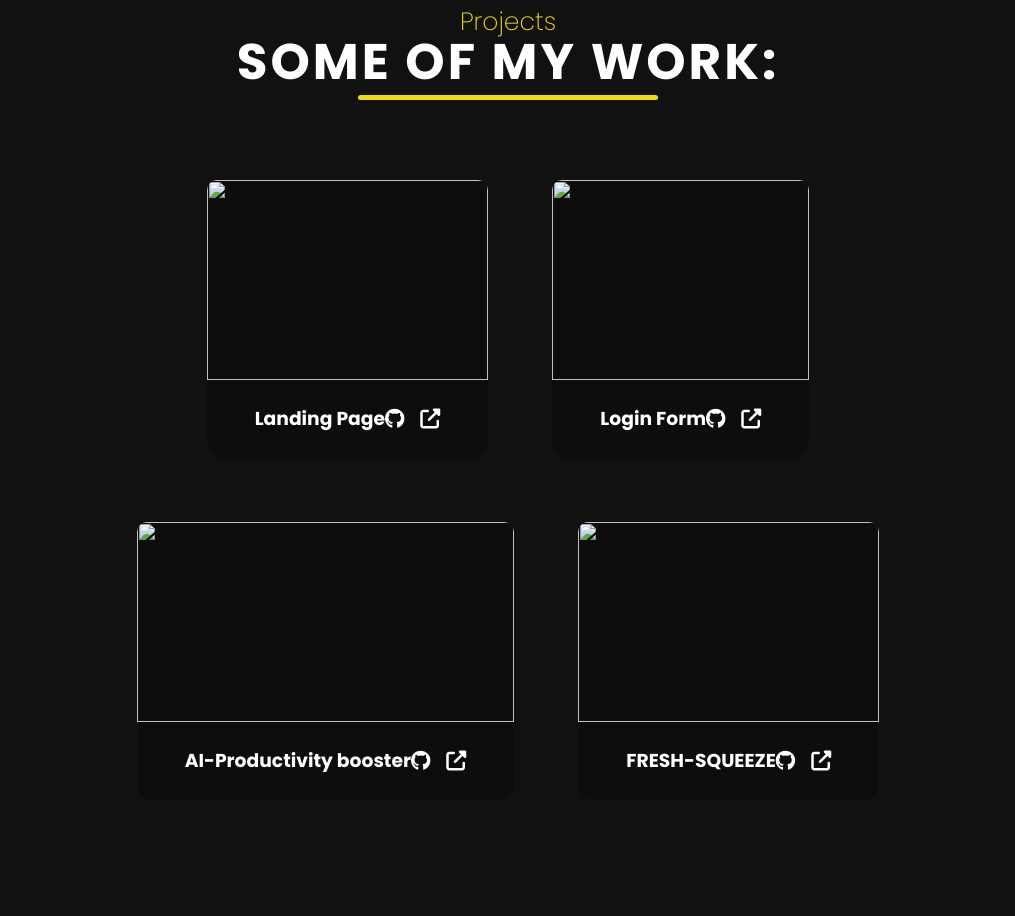
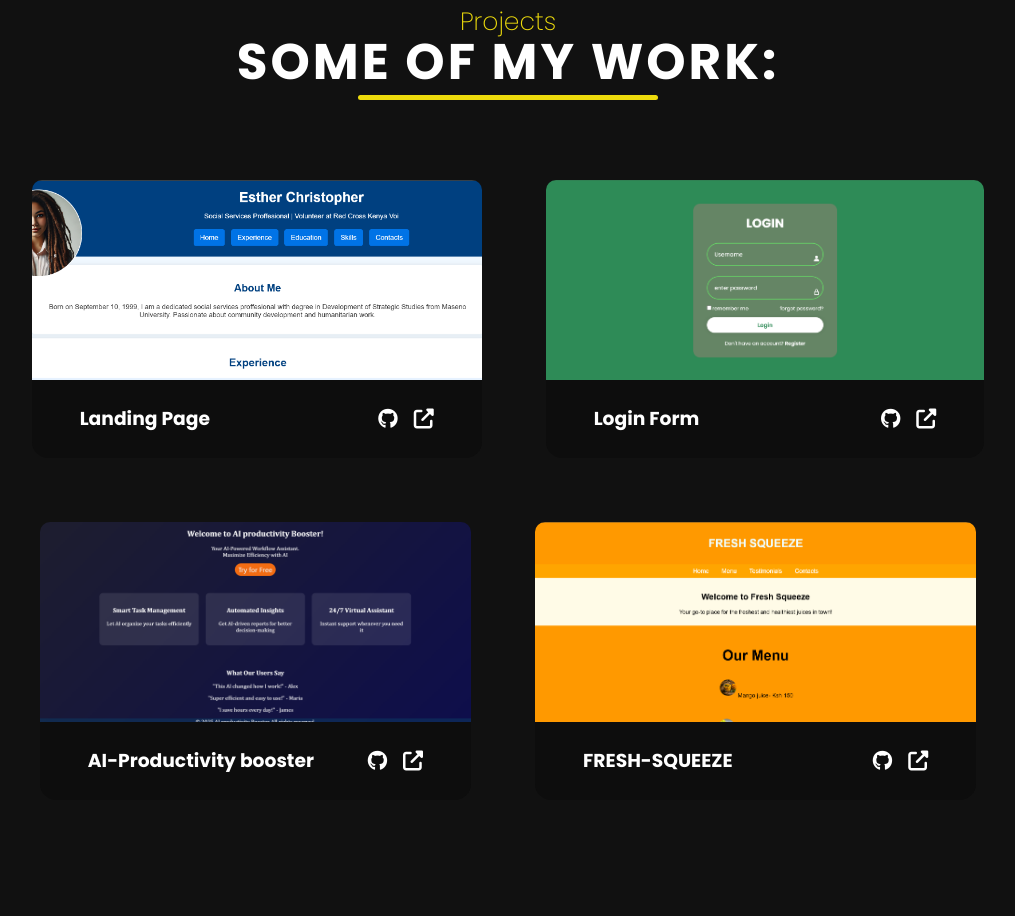
Before and after one commit to DibzDev/My-Portfolio, a plain HTML site: page index.html in a window 1280 px wide. Shown: the part 837-1753 px from the top of the page, without its empty margins (132-1147 px from the left). Drawn offline with Linux system fonts and the light colour scheme; the site is published under a folder, as on GitHub Pages, so addresses that start at the root find nothing.

Commit message:
Update index.html

```diff
--- a/index.html
+++ b/index.html
@@ -39,7 +39,7 @@
                 </div>
             </div>
             <div class="image">
-                <img src="/IMAGES/My photo-1 copy.jpg">
+                <img src="IMAGES/My photo-1 copy.jpg">
             </div>
         </div>
     </section>
@@ -51,7 +51,7 @@
         <div class="wrapper">
           <div class="project-card">
             <div class="project-image-container">
-              <img class="project-image" src="/IMAGES/landing-page.png" alt="" />
+              <img class="project-image" src="IMAGES/landing-page.png" alt="" />
             </div>
             <div class="project-content">
               <h3>Landing Page</h3>
@@ -65,7 +65,7 @@
           </div>
           <div class="project-card">
             <div class="project-image-container">
-              <img class="project-image" src="/IMAGES/login-form.png" alt="" />
+              <img class="project-image" src="IMAGES/login-form.png" alt="" />
             </div>
             <div class="project-content">
               <h3>Login Form</h3>
@@ -79,7 +79,7 @@
           </div>
           <div class="project-card">
             <div class="project-image-container">
-              <img class="project-image" src="/IMAGES/AI.png" alt="" />
+              <img class="project-image" src="IMAGES/AI.png" alt="" />
             </div>
             <div class="project-content">
               <h3>AI-Productivity booster</h3>
@@ -93,7 +93,7 @@
           </div>
           <div class="project-card">
             <div class="project-image-container">
-              <img class="project-image" src="/IMAGES/fresh-squeeze.png" alt="" />
+              <img class="project-image" src="IMAGES/fresh-squeeze.png" alt="" />
             </div>
             <div class="project-content">
               <h3>FRESH-SQUEEZE</h3>
```
